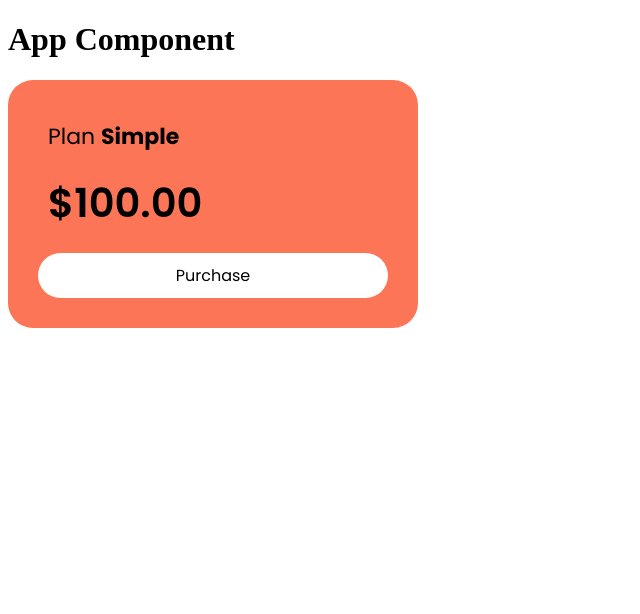
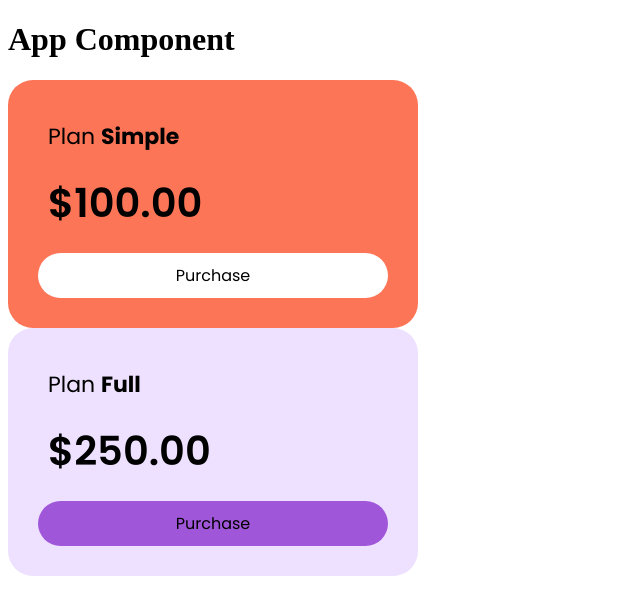
Before and after one commit to gabrielnavas/angular-udemy-felipe-freitas, an Angular app in the folder section-3/card-example-project/: page / in a window 1280 px wide. Shown: the top 614 px of the page, without its empty margins (0-640 px from the left). Built offline with nearby package versions, Linux system fonts and the light colour scheme.

Commit message:
card purple html and css

```diff
--- a/section-3/card-example-project/src/app/app.component.html
+++ b/section-3/card-example-project/src/app/app.component.html
@@ -1,2 +1,3 @@
 <h1>App Component</h1>
 <app-card></app-card>
+<app-card-purple></app-card-purple>
--- a/section-3/card-example-project/src/app/app.module.ts
+++ b/section-3/card-example-project/src/app/app.module.ts
@@ -4,11 +4,13 @@ import {BrowserModule} from '@angular/platform-browser';
 import {AppRoutingModule} from './app-routing.module';
 import {AppComponent} from './app.component';
 import {CardComponent} from "./card/card.component";
+import { CardPurpleComponent } from './card-purple/card-purple.component';
 
 @NgModule({
   declarations: [
     AppComponent,
-    CardComponent
+    CardComponent,
+    CardPurpleComponent
   ],
   imports: [
     BrowserModule,
--- /dev/null
+++ b/section-3/card-example-project/src/app/card-purple/card-purple.component.html
@@ -0,0 +1,5 @@
+<div class="card-purple">
+  <div class="card-purple__plan card-purple__item">Plan <b>Full</b></div>
+  <div class="card-purple__price card-purple__item">$250.00</div>
+  <div class="card-purple__button card-purple__item">Purchase</div>
+</div>
--- /dev/null
+++ b/section-3/card-example-project/src/app/card-purple/card-purple.component.scss
@@ -0,0 +1,41 @@
+@import url('https://fonts.googleapis.com/css2?family=Poppins:ital,wght@0,100;0,200;0,300;0,400;0,500;0,600;0,700;0,800;0,900;1,100;1,200;1,300;1,400;1,500;1,600;1,700;1,800;1,900&display=swap');
+
+.card-purple {
+  max-width: 350px;
+  background-color: #ede1ff;
+  border-radius: 25px;
+  padding: 30px;
+  font-family: 'Poppins', sans-serif;
+
+  &__item {
+    padding: 10px;
+  }
+
+  &__plan {
+    font-size: 22px;
+  }
+
+  &__price {
+    font-weight: 600;
+    font-size: 40px;
+  }
+
+  &__button {
+    font-size: 16px;
+    text-align: center;
+    margin-top: 10px;
+    border-radius: 25px;
+    background-color: #a056d9;
+    cursor: pointer;
+
+    &:hover {
+      background-color: lightgray;
+    }
+
+    &:active {
+      color: #a056d9;
+      font-weight: bold;
+      background-color: white;
+    }
+  }
+}
```
Also changed, not shown: section-3/card-example-project/src/app/card-purple/card-purple.component.ts (added, +10 -0 lines), 1 other file (tests, documents, lock files or other folders).
